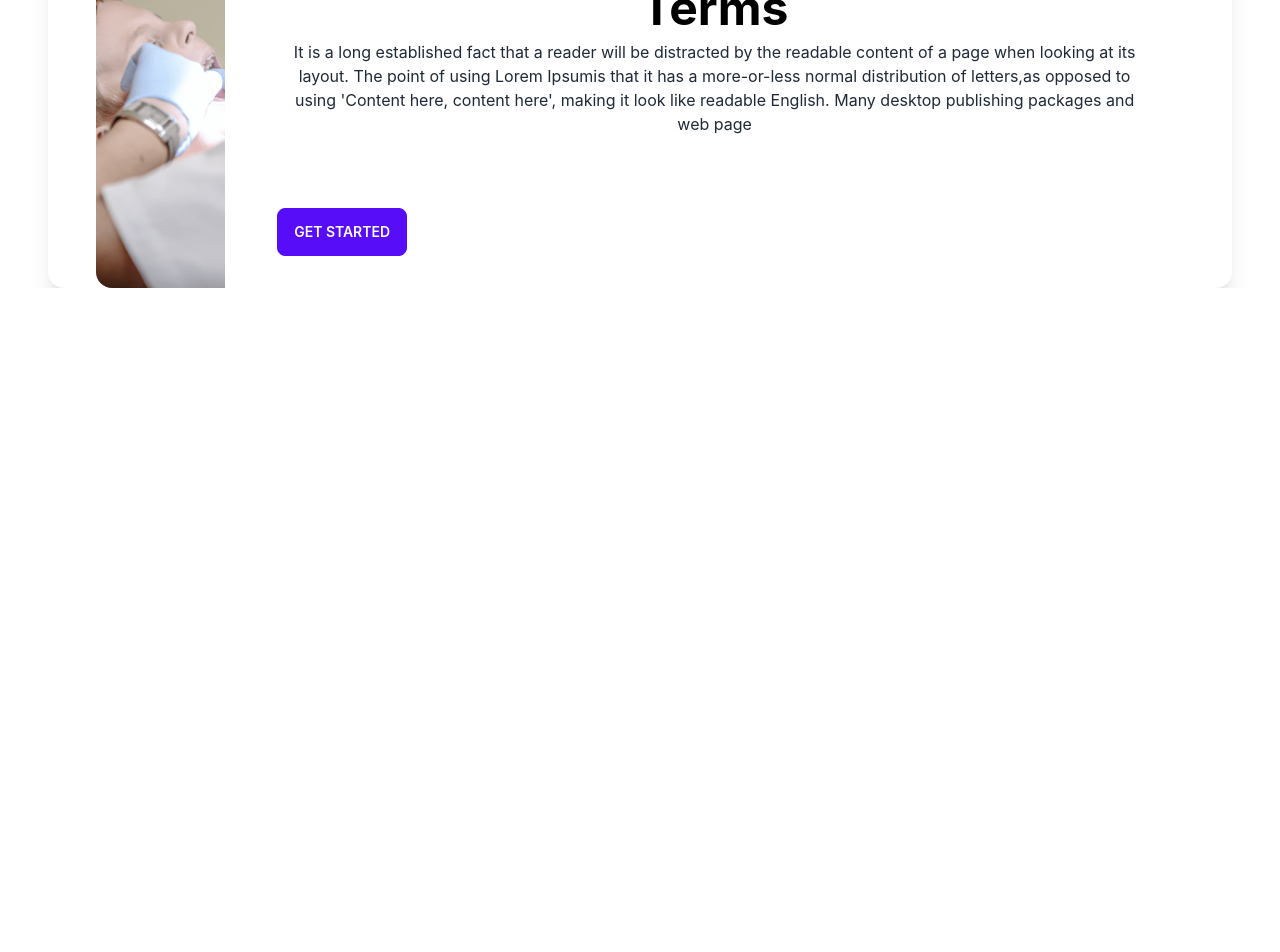
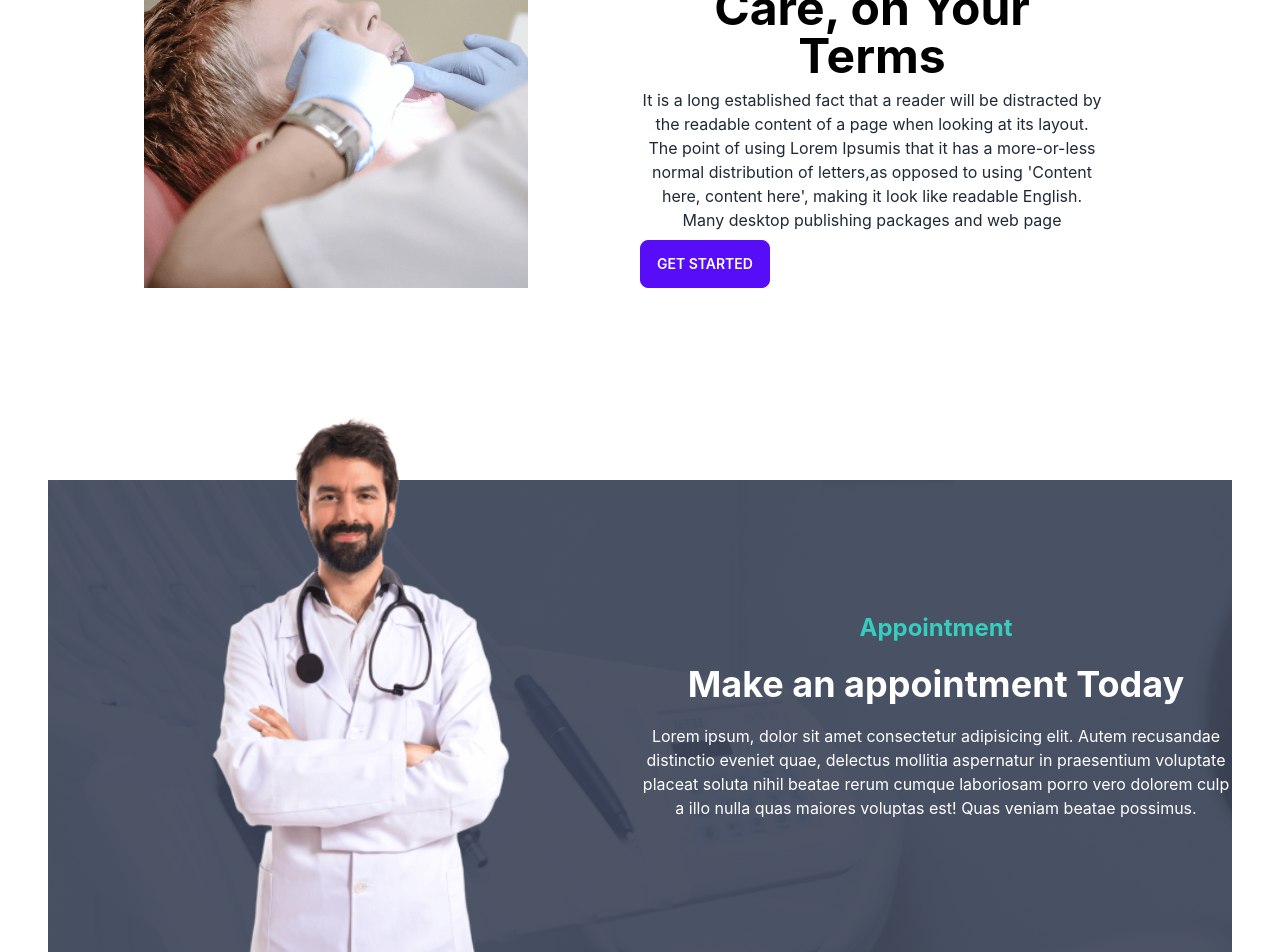
Before and after one commit to Muhammad-Mehedi-Hasan-Opi-Sarker/doctors, a React (Create React App) app: page /home in a window 1280 px wide. Shown: the part 1679-2631 px from the top of the page. Before the commit the page ends 1967 px from the top, so only its background shows below. Built offline with nearby package versions, Linux system fonts and the light colour scheme.

Commit message:
add appointment

```diff
--- /dev/null
+++ b/src/pages/Home/Appointment.js
@@ -0,0 +1,26 @@
+import React from 'react';
+import doctor from '../../assets/images/doctor.png';
+import appointment from '../../assets/images/appointment.png';
+
+const Appointment = () => {
+    return (
+        <section
+        style={{background:`url(${appointment})`}}
+        className='flex mt-40 justify-center items-center'>
+            <div className='flex-1 hidden lg:block'>
+                <img className='mt-[-120px]' src={doctor} alt="" />
+            </div>
+            <div className='text-white flex-1'>
+                <h4 className='font-bold text-2xl text-accent mb-5'>Appointment</h4>
+                <h1 className='text-4xl font-bold mb-5'>Make an appointment Today</h1>
+                <p>Lorem ipsum, dolor sit amet consectetur adipisicing elit. Autem recusandae
+                    distinctio eveniet quae, delectus mollitia aspernatur in praesentium voluptate
+                     placeat soluta nihil beatae rerum cumque laboriosam porro vero dolorem culp
+                     a illo nulla
+                    quas maiores voluptas est! Quas veniam beatae possimus.</p>
+            </div>
+        </section>
+    );
+};
+
+export default Appointment;
--- a/src/pages/Home/Child.js
+++ b/src/pages/Home/Child.js
@@ -3,12 +3,12 @@ import tretment from '../../assets/images/treatment.png';
 
 const Child = () => {
     return (
-        <div className="card lg:card-side bg-base-100 shadow-xl lg:px-12 gap-5">
-            <figure><img
+        <div className="lg:card-side bg-base-100 lg:px-24 lg:flex">
+            <figure className='flex-1'><img
             className='h-96 w-96'
              src={tretment} alt="Album"/></figure>
-            <div className="card-body">
-                <h1 className="card-title text-5xl font-bold" style={{ color: '#000000' }}>Exceptional Dental
+            <div className="card-body flex-1">
+                <h1 className="card-title lg:text-5xl lg:font-bold" style={{ color: '#000000' }}>Exceptional Dental
                 Care, on Your Terms</h1>
                 <p>It is a long established fact that a reader will be distracted by the readable content
                     of a page when looking at its layout.
--- a/src/pages/Home/Home.js
+++ b/src/pages/Home/Home.js
@@ -1,4 +1,5 @@
 import React from 'react';
+import Appointment from './Appointment';
 import Banner from './Banner';
 import Child from './Child';
 import Info from './Info';
@@ -11,6 +12,7 @@ const Home = () => {
             <Info></Info>
             <Services></Services>
             <Child></Child>
+            <Appointment></Appointment>
         </div>
     );
 };
```
